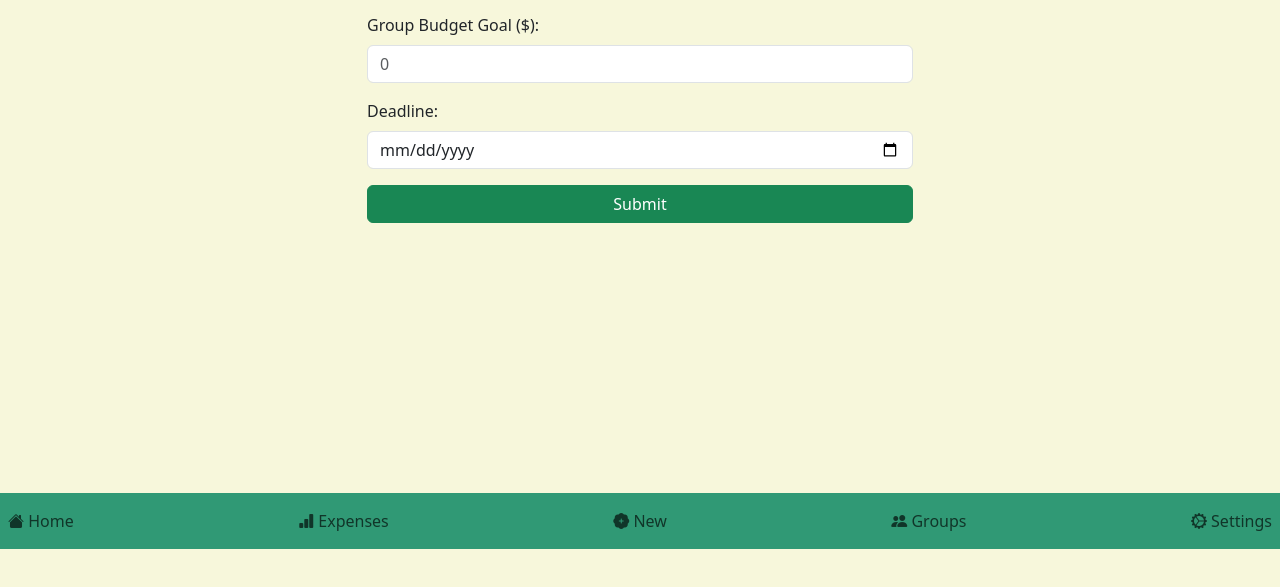
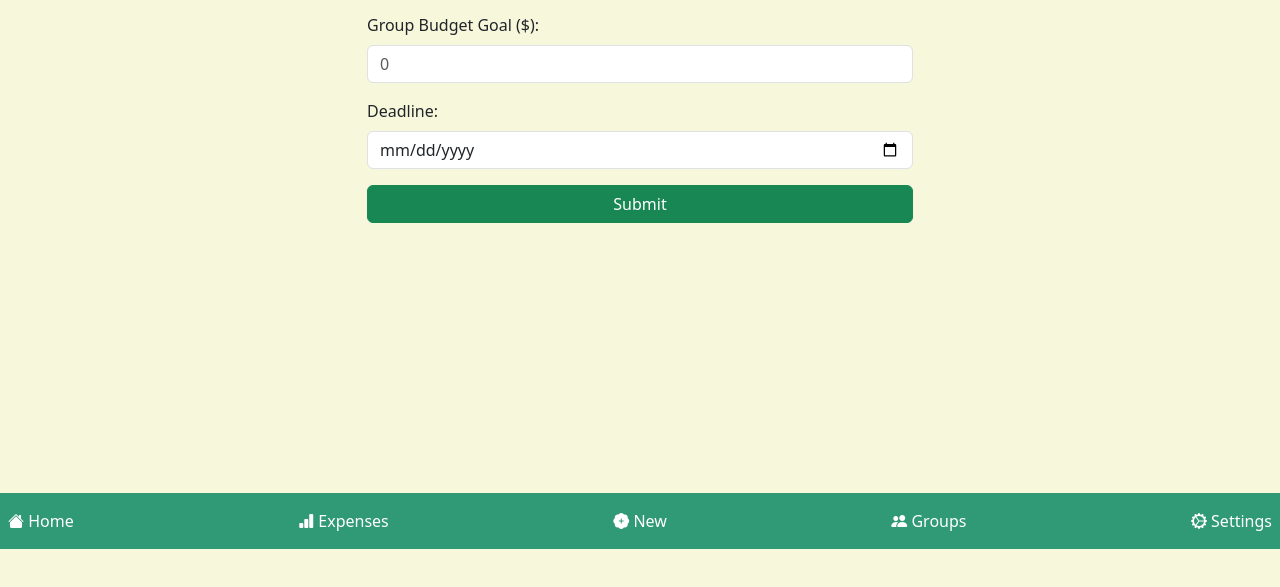
Before and after one commit to colecampbell34/1800_202430_BBY28, a website: page public/new.html in a window 1280 px wide. Shown: the part 251-838 px from the top of the page. Drawn offline with nearby package versions, Linux system fonts and the light colour scheme.

Commit message:
Changed navbar buttons from black to white

```diff
--- a/public/skeleton/navbar.html
+++ b/public/skeleton/navbar.html
@@ -1,31 +1,31 @@
 <nav class="navbar navbar-light navbar-expand sticky-bottom" style="background-color: #309975; position:fixed; bottom:0; left:0;width:100%;text-align:center;">
   <ul class="navbar-nav d-flex justify-content-between w-100">
     <li class="nav-item">
-      <a class="nav-link" href="/main.html">
+      <a class="nav-link" href="/main.html" style="color: white;">
         <i class="bi bi-house-fill"></i>
         <span>Home</span>
       </a>
     </li>
     <li class="nav-item">
-      <a class="nav-link" href="/expenses.html">
+      <a class="nav-link" href="/expenses.html" style="color: white;">
         <i class="bi bi-bar-chart-fill"></i>
         <span>Expenses</span>
       </a>
     </li>
     <li class="nav-item">
-      <a class="nav-link" href="/new.html">
+      <a class="nav-link" href="/new.html" style="color: white;">
         <i class="bi bi-patch-plus-fill"></i>
         <span>New</span>
       </a>
     </li>
     <li class="nav-item">
-      <a class="nav-link" href="/groups.html">
+      <a class="nav-link" href="/groups.html" style="color: white;">
         <i class="bi bi-people-fill"></i>
         <span>Groups</span>
       </a>
     </li>
     <li class="nav-item">
-      <a class="nav-link" href="/settings.html">
+      <a class="nav-link" href="/settings.html" style="color: white;">
         <i class="bi bi-gear-wide-connected"></i>
         <span>Settings</span>
       </a>
```
